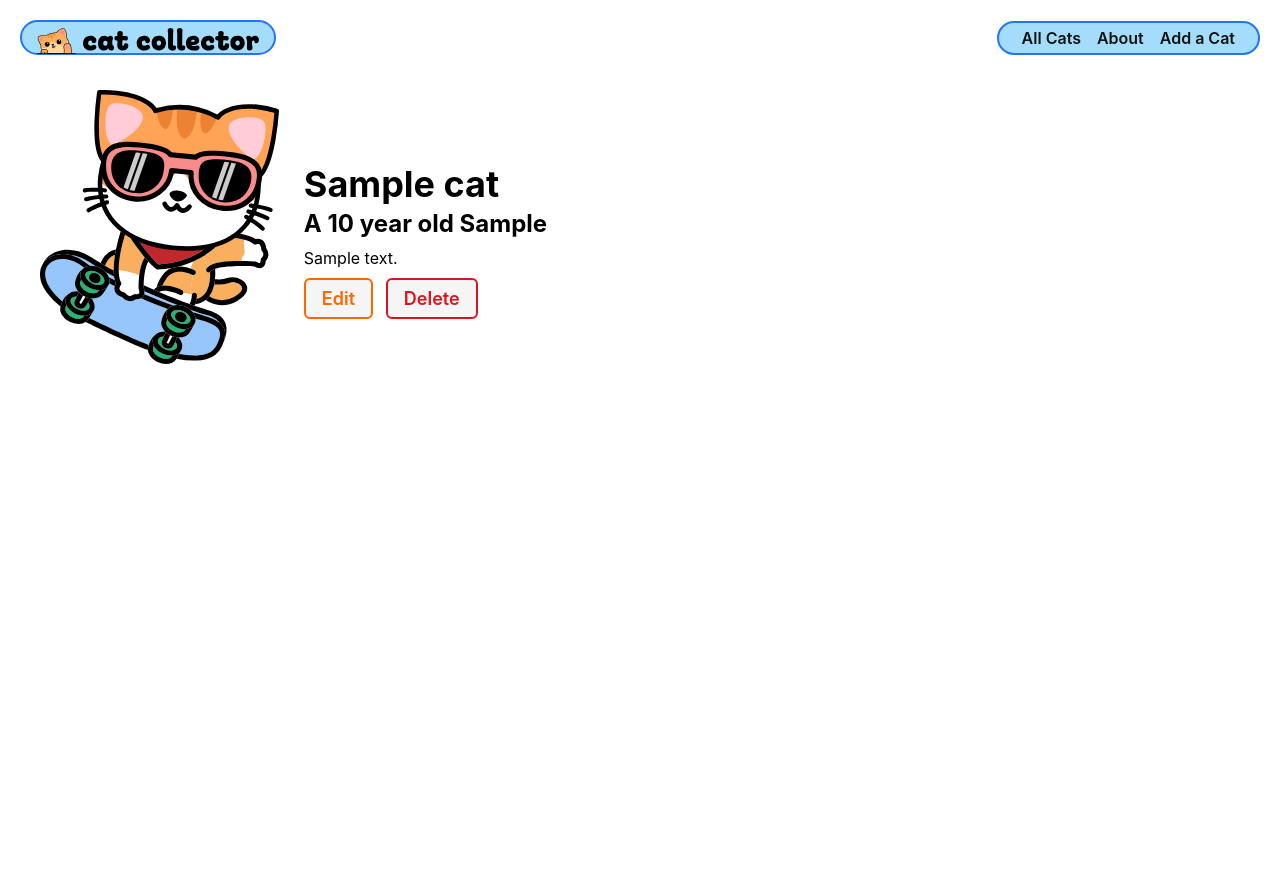
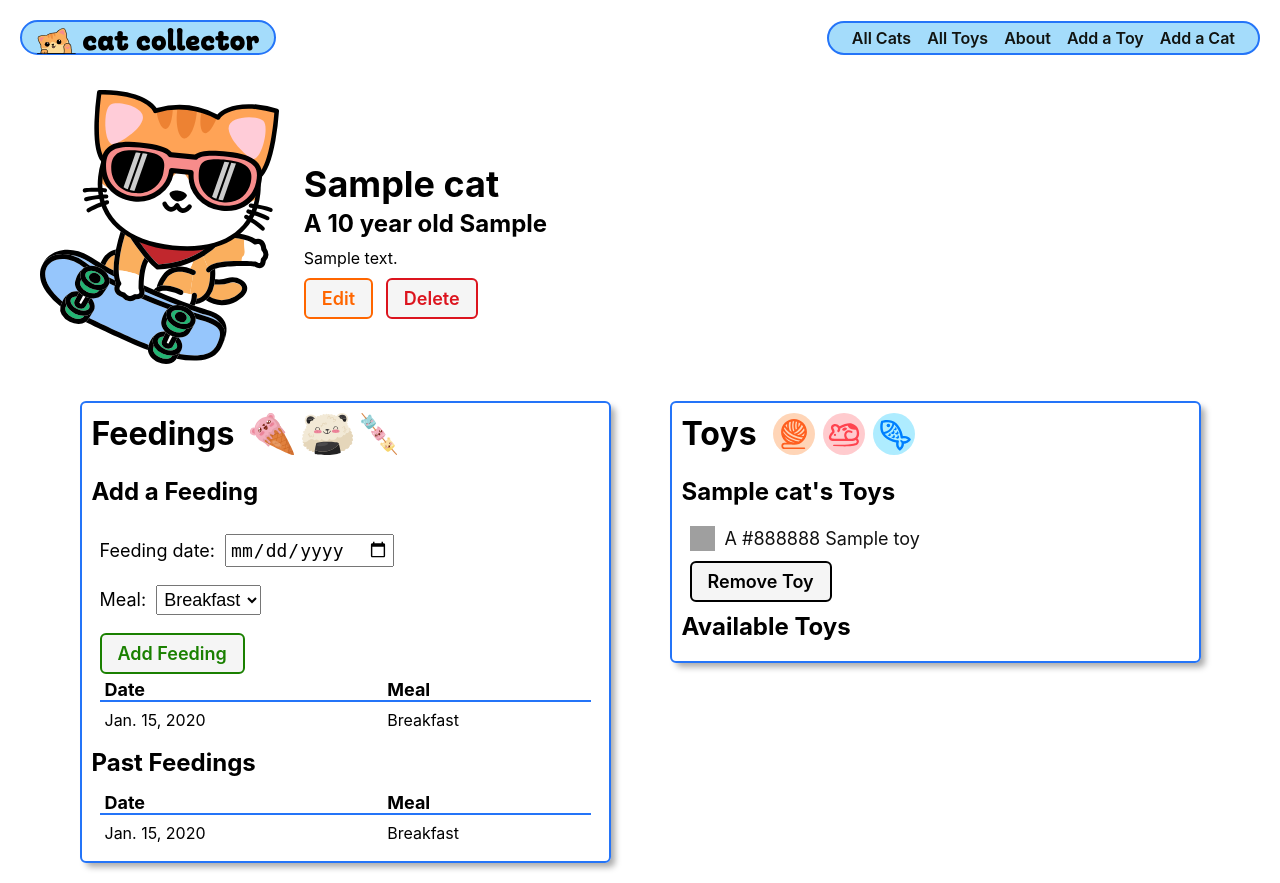
Before and after one commit to Dyoumans1/django-crud-app-cat-collector, a Django app: page /cats/1/ in a window 1280 px wide. Before the commit the page ends 364 px from the top, so only its background shows below. Run offline with Django 5.2, Linux system fonts and the light colour scheme; tables that the repository leaves empty hold one stand-in row (values such as "Sample post").

Commit message:
end of day 4

```diff
--- a/main_app/admin.py
+++ b/main_app/admin.py
@@ -1,4 +1,8 @@
 from django.contrib import admin
-from .models import Cat
+from .models import Cat, Feeding, Toy
 
 admin.site.register(Cat)
+
+admin.site.register(Feeding)
+
+admin.site.register(Toy)
--- /dev/null
+++ b/main_app/forms.py
@@ -0,0 +1,16 @@
+from django import forms
+from .models import Feeding
+
+class FeedingForm(forms.ModelForm):
+    class Meta:
+        model = Feeding
+        fields = ['date', 'meal']
+        widgets = {
+            'date': forms.DateInput(
+                format=('%Y-%m-%d'),
+                attrs={
+                    'placeholder': 'Select a date',
+                    'type': 'date'
+                }
+            ),
+        }
--- a/main_app/models.py
+++ b/main_app/models.py
@@ -1,15 +1,47 @@
 from django.db import models
 from django.urls import reverse
 
-# Create your models here.
+MEALS = (
+    ('B', 'Breakfast'),
+    ('L', 'Lunch'),
+    ('D', 'Dinner')
+)
+
+class Toy(models.Model):
+    name = models.CharField(max_length=50)
+    color = models.CharField(max_length=20)
+
+    def __str__(self):
+        return self.name
+
+    def get_absolute_url(self):
+        return reverse('toy-detail', kwargs={'pk': self.id})
+
+
 class Cat(models.Model):
   name = models.CharField(max_length=100)
   breed = models.CharField(max_length=100)
   description = models.TextField(max_length=250)
   age = models.IntegerField()
+  toys = models.ManyToManyField(Toy)
 
   def __str__(self):
     return f'{self.name} ({self.id})'
 
   def get_absolute_url(self):
     return reverse('cat-detail', kwargs={'cat_id': self.id})
+
+class Feeding(models.Model):
+    date = models.DateField('Feeding date')
+    meal = models.CharField(
+        max_length=1,
+        choices=MEALS,
+        default=MEALS[0][0]
+    )
+
+    cat = models.ForeignKey(Cat, on_delete=models.CASCADE)
+
+    def __str__(self):
+        return f"{self.get_meal_display()} on {self.date}"
+    class Meta:
+        ordering = ['-date']
--- a/main_app/templates/base.html
+++ b/main_app/templates/base.html
@@ -28,7 +28,9 @@
       <nav>
         <ul>
           <li><a href="{% url 'cat-index' %}">All Cats</a></li>
+          <li><a href="{% url 'toy-index' %}">All Toys</a></li>
           <li><a href="{% url 'about' %}">About</a></li>
+          <li><a href="{% url 'toy-create' %}">Add a Toy</a></li>
           <li><a href="{% url 'cat-create' %}">Add a Cat</a></li>
         </ul>
       </nav>
--- a/main_app/templates/cats/detail.html
+++ b/main_app/templates/cats/detail.html
@@ -23,4 +23,110 @@
     </div>
   </div>
 </section>
+<div class="feedings-toy-container">
+  <section class="feedings">
+    <div class="subsection-title">
+      <h2>Feedings</h2>
+      <img
+        src="{% static 'images/cat-cone.svg' %}"
+        alt="An ice cream cone cat"
+      />
+      <img src="{% static 'images/cat-onigiri.svg' %}" alt="A cat as onigiri" />
+      <img
+        src="{% static 'images/kitty-kabob.svg' %}"
+        alt="A kabob of kittens"
+      />
+    </div>
+    <h3>Add a Feeding</h3>
+    <form
+    action="{% url 'add-feeding' cat.id %}"
+    method="post"
+    class="subsection-content"
+    autocomplete="off"
+  >
+    {% csrf_token %}
+    {{ feeding_form.as_p }}
+    <button type="submit" class="btn submit">Add Feeding</button>
+  </form>
+    <table>
+      <thead>
+        <tr>
+          <th>Date</th>
+          <th>Meal</th>
+        </tr>
+      </thead>
+      <tbody>
+        {% for feeding in cat.feeding_set.all %}
+          <tr>
+            <td>{{feeding.date}}</td>
+            <td>{{feeding.get_meal_display}}</td>
+          </tr>
+        {% endfor %}
+      </tbody>
+    </table>
+    <h3>Past Feedings</h3>
+{% if cat.feeding_set.all.count %}
+  <table>
+    <thead>
+      <tr>
+        <th>Date</th>
+        <th>Meal</th>
+      </tr>
+    </thead>
+    <tbody>
+      {% for feeding in cat.feeding_set.all %}
+      <tr>
+        <td>{{feeding.date}}</td>
+        <td>{{feeding.get_meal_display}}</td>
+      </tr>
+      {% endfor %}
+    </tbody>
+  </table>
+{% else %}
+  <div class="subsection-content">
+    <p>⚠️ {{cat.name}} has not been fed!</p>
+  </div>
+{% endif %}
+  </section>
+  <section class="toys">
+    <div class="subsection-title">
+      <h2>Toys</h2>
+      <img src="{% static 'images/string.svg' %}" alt="A ball of string" />
+      <img src="{% static 'images/mouse.svg' %}" alt="A mouse" />
+      <img src="{% static 'images/fish.svg' %}" alt="A fishy toy" />
+    </div>
+    <h3>{{ cat.name }}'s Toys</h3>
+    <div class="subsection-content">
+      {% if cat.toys.count %}
+        {% for toy in cat.toys.all %}
+          <div class="toy-container">
+            <div class="color-block" style="background-color: {{ toy.color }}"></div>
+            <a href="{% url 'toy-detail' toy.id %}">
+              <p>A {{ toy.color }} {{ toy.name }}</p>
+            </a>
+          </div>
+          <form action="{% url 'remove-toy' cat.id toy.id %}" method="post">
+            {% csrf_token %}
+            <button type="submit" class="btn btn-danger">Remove Toy</button>
+          </form>
+        {% endfor %}
+      {% else %}
+        <p class="no-toys">{{cat.name}} doesn't have any toys!</p>
+      {% endif %}
+    </div>
+    <h3>Available Toys</h3>
+    <div class="subsection-content">
+      {% for toy in toys %}
+        <div class="toy-container">
+          <div class="color-block" style="background-color: {{ toy.color }}"></div>
+          <p>{{ toy.color }} {{ toy.name }}</p>
+          <form action="{% url 'associate-toy' cat.id toy.id %}" method="post">
+            {% csrf_token %}
+            <button type="submit" class="btn submit">Give Toy</button>
+          </form>
+        </div>
+      {% endfor %}
+    </div>
+  </section>
+</div>
 {% endblock %}
--- a/main_app/urls.py
+++ b/main_app/urls.py
@@ -1,12 +1,24 @@
 from django.urls import path
-from . import views
+from . import views # Import views to connect routes to view functions
 
 urlpatterns = [
-  path('', views.home, name='home'),
-  path('about/', views.about, name='about'),
-  path('cats/', views.cat_index, name='cat-index'),
-  path('cats/<int:cat_id>/', views.cat_detail, name='cat-detail'),
-  path('cats/create/', views.CatCreate.as_view(), name='cat-create'),
-  path('cats/<int:pk>/update/', views.CatUpdate.as_view(), name='cat-update'),
-  path('cats/<int:pk>/delete/', views.CatDelete.as_view(), name='cat-delete')
+    path('', views.home, name='home'),
+    path('about/', views.about, name='about'),
+    path('cats/', views.cat_index, name='cat-index'),
+    path('cats/<int:cat_id>/', views.cat_detail, name='cat-detail'),
+    path('cats/create/', views.CatCreate.as_view(), name='cat-create'),
+    path('cats/<int:pk>/update/', views.CatUpdate.as_view(), name='cat-update'),
+    path('cats/<int:pk>/delete/', views.CatDelete.as_view(), name='cat-delete'),
+    path(
+        'cats/<int:cat_id>/add-feeding/',
+        views.add_feeding,
+        name='add-feeding'
+    ),
+    path('toys/create/', views.ToyCreate.as_view(), name='toy-create'),
+    path('toys/<int:pk>/', views.ToyDetail.as_view(), name='toy-detail'),
+    path('toys/', views.ToyList.as_view(), name='toy-index'),
+    path('toys/<int:pk>/update/', views.ToyUpdate.as_view(), name='toy-update'),
+    path('toys/<int:pk>/delete/', views.ToyDelete.as_view(), name='toy-delete'),
+    path('cats/<int:cat_id>/associate-toy/<int:toy_id>/', views.associate_toy, name='associate-toy'),
+    path('cats/<int:cat_id>/remove-toy/<int:toy_id>/', views.remove_toy, name='remove-toy'),
 ]
--- a/main_app/views.py
+++ b/main_app/views.py
@@ -1,36 +1,76 @@
-from django.shortcuts import render
-# Add UdpateView & DeleteView
+from django.shortcuts import render, redirect
+
 from django.views.generic.edit import CreateView, UpdateView, DeleteView
-from django.urls import reverse
-from .models import Cat
+from django.views.generic import ListView, DetailView
+from .models import Cat, Toy
+from .forms import FeedingForm
 
-from django.http import HttpResponse
 
-# Create your views here.
+
+
+# Create views here
 
 def home(request):
-  return render(request, 'home.html')
+    return render(request, 'home.html')
 
 def about(request):
-  return render(request, 'about.html')
+    return render(request, 'about.html')
 
 def cat_index(request):
-  cats = Cat.objects.all()
-  return render(request, 'cats/index.html', { 'cats': cats })
+    cats = Cat.objects.all()
+    return render(request, 'cats/index.html', {'cats': cats})
 
 def cat_detail(request, cat_id):
-  cat = Cat.objects.get(id=cat_id)
-  return render(request, 'cats/detail.html', { 'cat': cat })
+    cat = Cat.objects.get(id=cat_id)
+    toys_cat_doesnt_have = Toy.objects.exclude(id__in = cat.toys.all().values_list('id'))
+    feeding_form = FeedingForm()
+    return render(request, 'cats/detail.html', {
+        'cat': cat, 'feeding_form': feeding_form, 'toys': toys_cat_doesnt_have
+        })
+
+def add_feeding(request, cat_id):
+    form = FeedingForm(request.POST)
+    if form.is_valid():
+        new_feeding = form.save(commit=False)
+        new_feeding.cat_id = cat_id
+        new_feeding.save()
+    return redirect('cat-detail', cat_id=cat_id)
+
+def associate_toy(request, cat_id, toy_id):
+    Cat.objects.get(id=cat_id).toys.add(toy_id)
+    return redirect('cat-detail', cat_id=cat_id)
+
+def remove_toy(request, cat_id, toy_id):
+    Cat.objects.get(id=cat_id).toys.remove(toy_id)
+    return redirect('cat-detail', cat_id=cat_id)
 
 class CatCreate(CreateView):
     model = Cat
-    fields = '__all__'
+    fields = ['name', 'breed', 'description', 'age']
+
 
 class CatUpdate(UpdateView):
     model = Cat
-    # Let's disallow the renaming of a cat by excluding the name field!
     fields = ['breed', 'description', 'age']
 
 class CatDelete(DeleteView):
     model = Cat
     success_url = '/cats/'
+
+class ToyCreate(CreateView):
+    model = Toy
+    fields = '__all__'
+
+class ToyList(ListView):
+    model = Toy
+
+class ToyDetail(DetailView):
+    model = Toy
+
+class ToyUpdate(UpdateView):
+    model = Toy
+    fields = ['name', 'color']
+
+class ToyDelete(DeleteView):
+    model = Toy
+    success_url = '/toys/'
```
Also changed, not shown: main_app/static/css/toys/toy-detail.css (added, +52 -0 lines), main_app/static/css/toys/toy-index.css (added, +64 -0 lines), main_app/templates/cats/index.html (+21 -6 lines), main_app/templates/main_app/toy_confirm_delete.html (added, +17 -0 lines), main_app/templates/main_app/toy_detail.html (added, +18 -0 lines), main_app/templates/main_app/toy_form.html (added, +23 -0 lines), main_app/templates/main_app/toy_list.html (added, +30 -0 lines), main_app/migrations/0002_feeding.py (added), main_app/migrations/0003_toy_alter_feeding_options_alter_feeding_date.py (added), main_app/migrations/0004_cat_toys.py (added).
